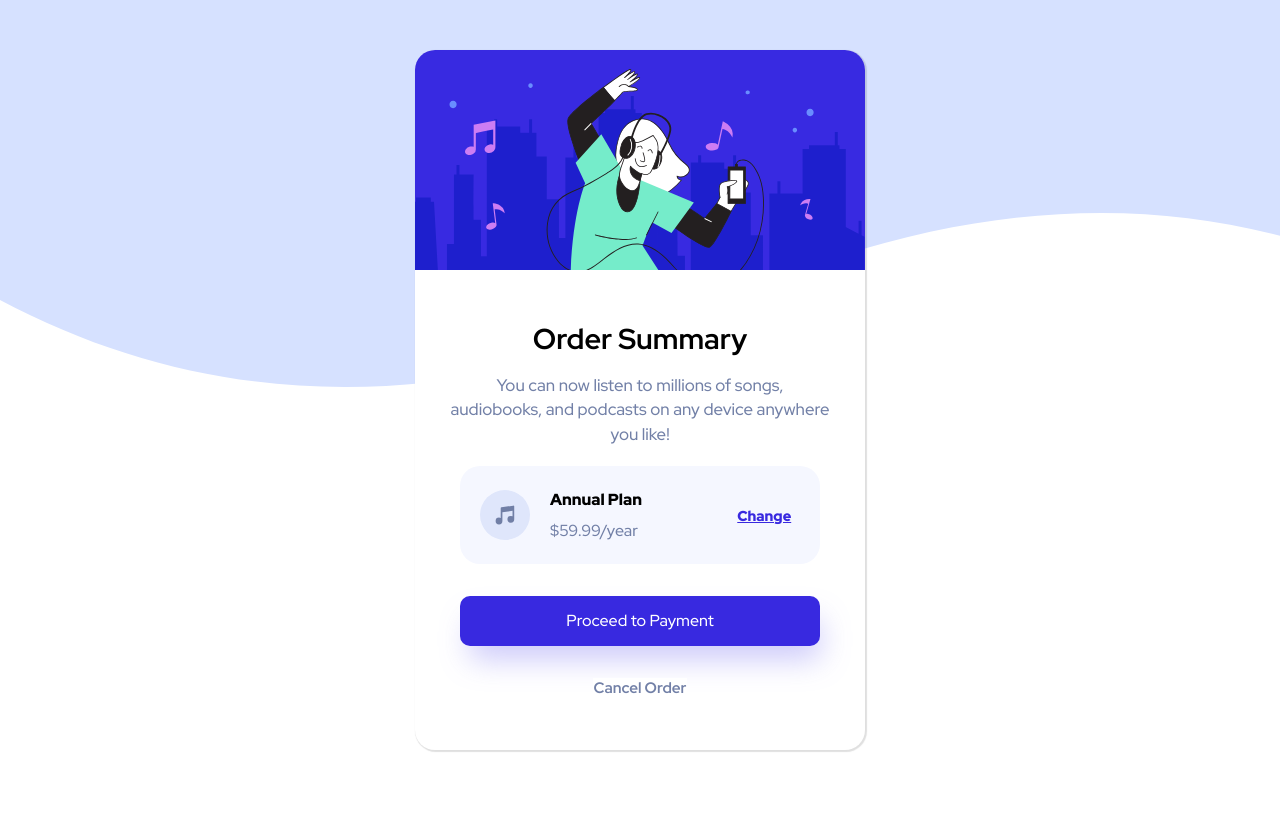
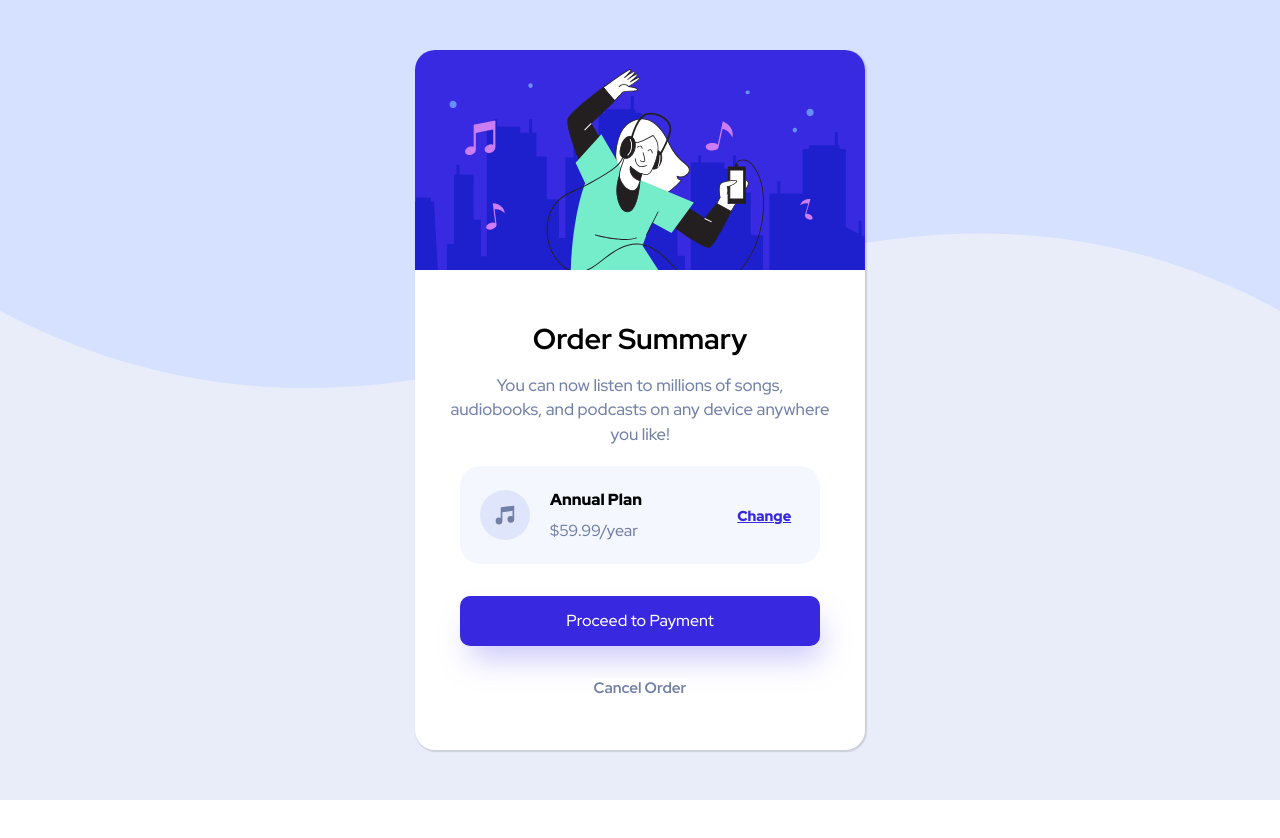
Before and after one commit to RomWeb3/order-summary-component-main, a plain HTML site: page index.html in a window 1280 px wide. After the commit the page ends 800 px from the top, so only its background shows below. Drawn offline with Linux system fonts and the light colour scheme.

Commit message:
Fix Background

```diff
--- a/style.css
+++ b/style.css
@@ -17,10 +17,12 @@ body {
 }
 
 .container {
-    width: 1440px;
-    height: 900px;
+    width: 100vw;
+    height: 100vh;
     background: url(./images/pattern-background-desktop.svg);
+    background-size: contain;
     background-repeat: no-repeat;
+    background-color: #e8edf9;
     display: flex;
     justify-content: center;
     align-items: center;
```
